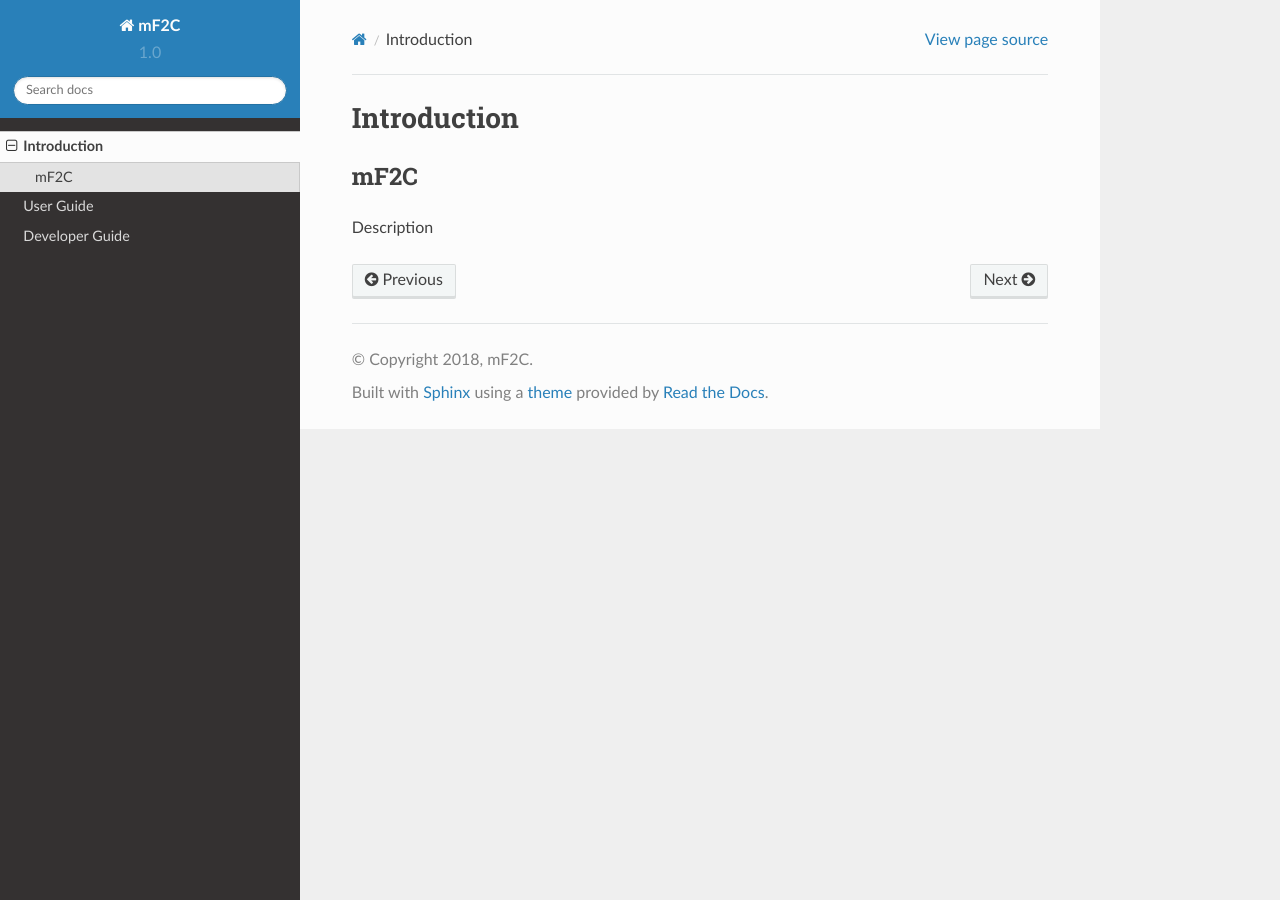
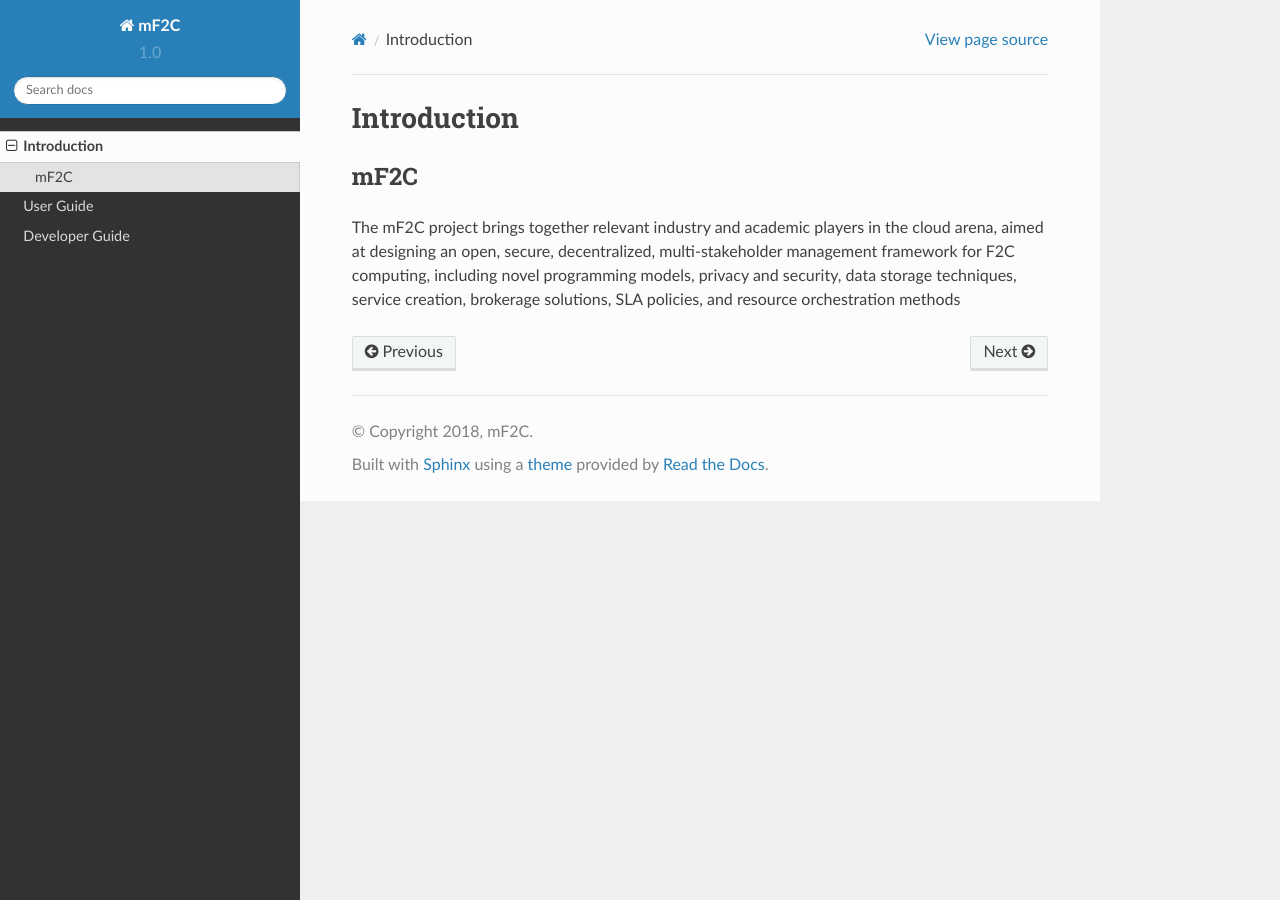
Before and after one commit to mF2C/Documentation, a Sphinx documentation site: the page built from documentation/introduction.rst, in a window 1280 px wide. Built offline with Sphinx 7.4.7 and the Read the Docs theme 2.0.0, drawn with Linux system fonts in a browser that asks for light colours.

Commit message:
add mf2c description

```diff
--- a/documentation/introduction.rst
+++ b/documentation/introduction.rst
@@ -4,4 +4,7 @@ Introduction
 mF2C
 ----
 
-Description
+The mF2C project brings together relevant industry and academic players in the cloud arena,
+aimed at designing an open, secure, decentralized, multi-stakeholder management framework
+for F2C computing, including novel programming models, privacy and security, data storage
+techniques, service creation, brokerage solutions, SLA policies, and resource orchestration methods
```
